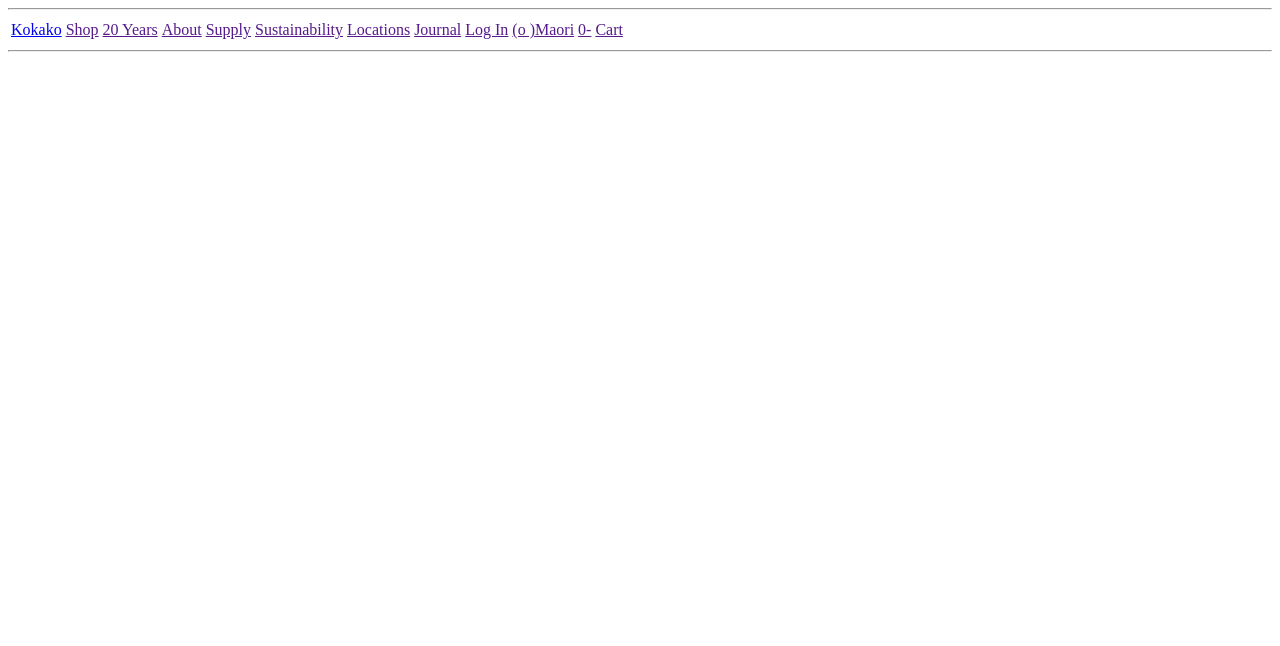
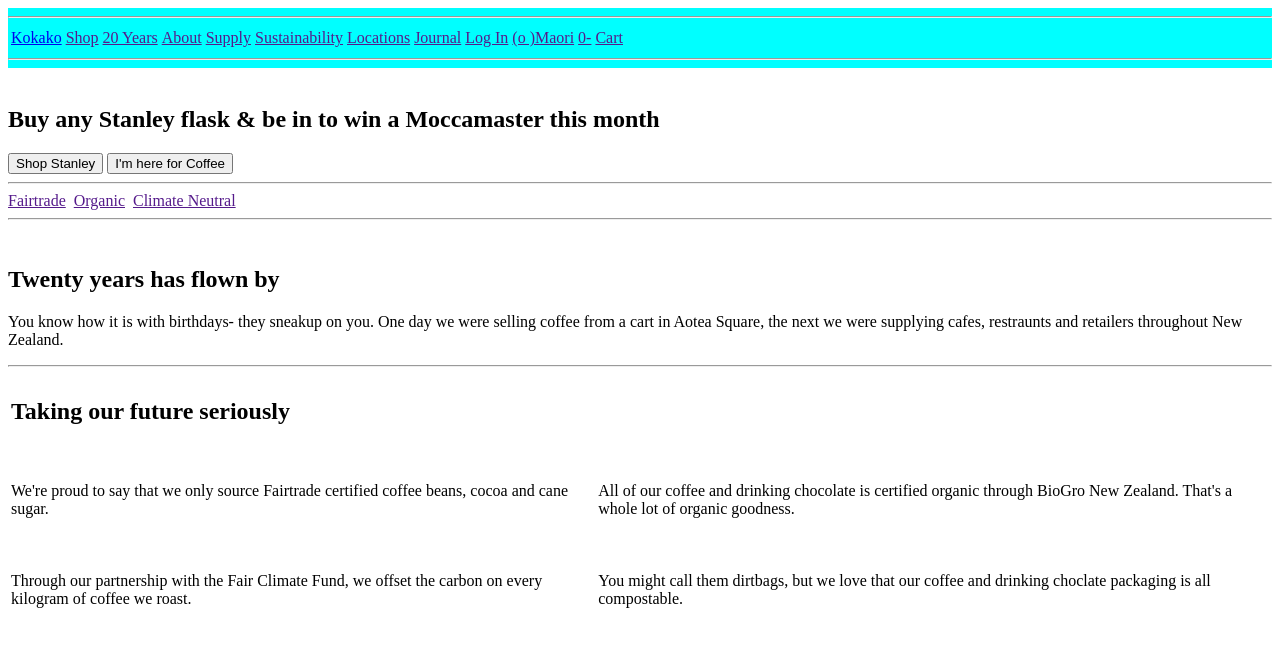
Before and after one commit to fuzzyers/Web1-2022-Jackson, a plain HTML site: page Project/index.html in a window 1280 px wide. Drawn offline with Linux system fonts and the light colour scheme.

Commit message:
Added more to the website Html with just under half of the base page built

```diff
--- /dev/null
+++ b/Project/Assets/css/index.css
@@ -0,0 +1,5 @@
+nav {
+    display:flow-root;
+    background-color: aqua;
+
+}
--- a/Project/Kokako-Jackson.css
+++ /dev/null
@@ -1,5 +0,0 @@
-nav {
-    text-align: center;
-    display: inline-block;
-    background-color: aqua;
-}
--- a/Project/index.html
+++ b/Project/index.html
@@ -27,8 +27,49 @@
             <hr>
         </nav>
         <header>
-
+            <div class="Top page content"><img src="" />
+                <!--Display Image Right Below Navbar-->
+                <h2>Buy any Stanley flask & be in to win a Moccamaster this month</h2>
+                <button>Shop Stanley</button>
+                <button>I'm here for Coffee</button>
+                <hr>
+            </div>
+            <!--Breaks up the 2 larger segments-->
+            <div class="break info">
+                <a href="">Fairtrade</a>&nbsp;
+                <a href="">Organic</a>&nbsp;
+                <a href="">Climate Neutral</a>
+                <hr>
+            </div>
+            <div class="History segment">
+                <img src=""/>
+                <h2>Twenty years has flown by</h2>
+                <p>You know how it is with birthdays- they sneakup on you. One day we were selling coffee from a cart in Aotea Square,
+                    the next we were supplying cafes, restraunts and retailers throughout New Zealand.</p>
+                <!--Javascript spinnig circle comeback too later-->
+                <hr>
+            </div>
         </header>
+        <div class="Mid Page content">
+            <table>
+                <tr>
+                    <td><h2>Taking our future  seriously</h2></td>
+                </tr>
+                <tr>
+                    <td><img src=""/>
+                    <p>We're proud to say that we  only source Fairtrade certified coffee beans, cocoa and cane sugar.</p></td>
+                    <td></td>
+                    <td><img src=""/>
+                    <p>All of our coffee and drinking chocolate is certified organic through BioGro New Zealand. That's a whole lot of organic goodness.</p></td>
+                </tr>
+                <tr>
+                    <td><img src="">
+                    <p>Through our partnership with the Fair Climate Fund, we offset the carbon on every kilogram of coffee we roast.</p></td>
+                    <td></td>
+                    <td><img src="">
+                    <p>You might call them dirtbags, but we love that our coffee and drinking choclate packaging is all compostable.</p></td>
+                </tr>
+            </table>
         <footer>
 
         </footer>
```
Also changed, not shown: Project/Kokako-Jackson.html (deleted, +0 -32 lines), Project/test.html (added, +34 -0 lines), 2 other files.
